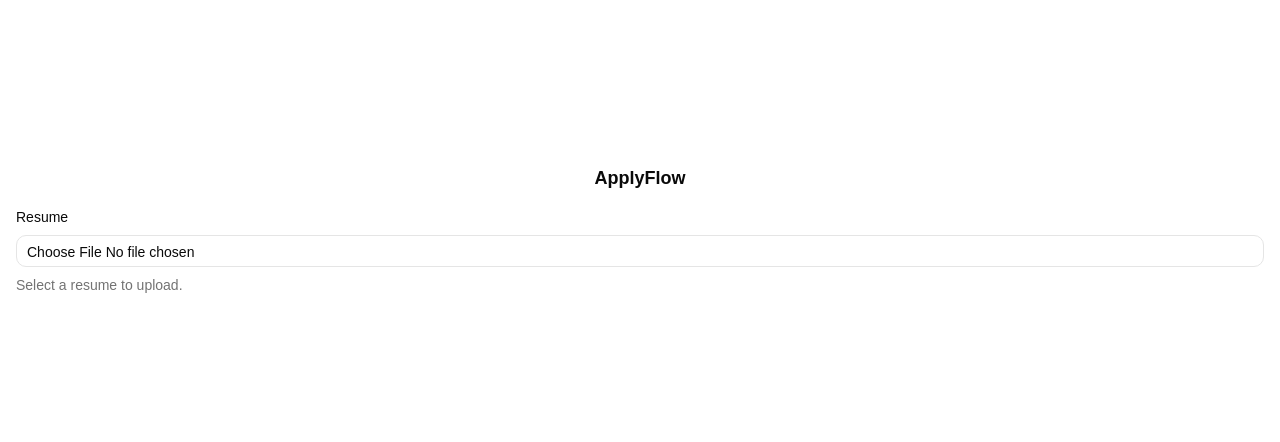
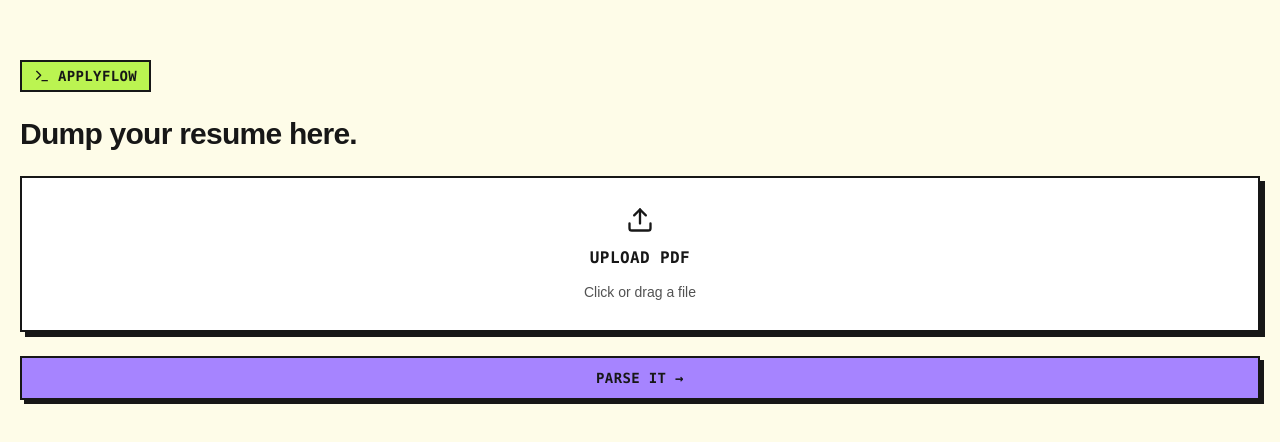
Before and after one commit to Ibarra11/ApplyFlow, a React (Vite) app in the folder apps/extension/: page / in a window 1280 px wide. Shown: the part 170-612 px from the top of the page. Built offline with nearby package versions, Linux system fonts and the light colour scheme.

Commit message:
add theme

```diff
--- a/apps/extension/src/App.tsx
+++ b/apps/extension/src/App.tsx
@@ -1,6 +1,4 @@
-import { Button } from "@/components/ui/button";
-import { Input } from "@/components/ui/input";
-import { Field, FieldDescription, FieldLabel } from "./components/ui/field";
+import { Terminal as TerminalIcon, Upload } from "lucide-react";
 
 export default function App() {
   const handleFile = (file: File | null) => {
@@ -14,14 +12,44 @@ export default function App() {
     reader.readAsDataURL(file);
   };
 
+  const onChange = (e: React.ChangeEvent<HTMLInputElement>) =>
+    handleFile(e.target.files?.[0] ?? null);
+
   return (
-    <div className="flex min-h-screen flex-col items-center justify-center gap-4 p-4">
-      <h1 className="text-lg font-semibold">ApplyFlow</h1>
-      <Field>
-        <FieldLabel htmlFor="resume">Resume</FieldLabel>
-        <Input id="resume" type="file" accept="application/pdf" />
-        <FieldDescription>Select a resume to upload.</FieldDescription>
-      </Field>
-    </div>
+    <main className="isolate min-h-dvh bg-yellow-50 font-sans text-neutral-900 antialiased">
+      <div className="flex min-h-dvh flex-col justify-center gap-6 p-5">
+        <div className="flex w-fit items-center gap-2 border-2 border-neutral-900 bg-lime-300 px-3 py-1">
+          <TerminalIcon className="size-4 shrink-0 stroke-neutral-900" />
+          <p className="font-mono text-sm font-bold tracking-wide uppercase">ApplyFlow</p>
+        </div>
+        <h1 className="text-pretty text-3xl font-semibold tracking-tight text-neutral-900">
+          Dump your resume here.
+        </h1>
+        <label
+          htmlFor="resume"
+          className="group flex cursor-pointer flex-col items-center gap-3 border-2 border-neutral-900 bg-white p-7 text-center shadow-[5px_5px_0_0_#171717] transition-all hover:-translate-x-0.5 hover:-translate-y-0.5 hover:shadow-[7px_7px_0_0_#171717]"
+        >
+          <Upload className="size-7 shrink-0 stroke-neutral-900" />
+          <p className="font-mono text-base font-bold tracking-wide text-neutral-900 uppercase">
+            Upload PDF
+          </p>
+          <p className="text-sm font-medium text-neutral-600">Click or drag a file</p>
+          <input
+            id="resume"
+            name="resume"
+            type="file"
+            accept="application/pdf"
+            onChange={onChange}
+            className="sr-only"
+          />
+        </label>
+        <button
+          type="button"
+          className="border-2 border-neutral-900 bg-violet-400 px-4 py-2.5 font-mono text-sm font-bold tracking-wide text-neutral-900 uppercase shadow-[4px_4px_0_0_#171717] transition-all hover:-translate-x-0.5 hover:-translate-y-0.5 hover:shadow-[6px_6px_0_0_#171717] active:translate-x-0 active:translate-y-0 active:shadow-[2px_2px_0_0_#171717] focus-visible:outline-2 focus-visible:outline-offset-2 focus-visible:outline-neutral-900"
+        >
+          Parse it →
+        </button>
+      </div>
+    </main>
   );
 }
```
